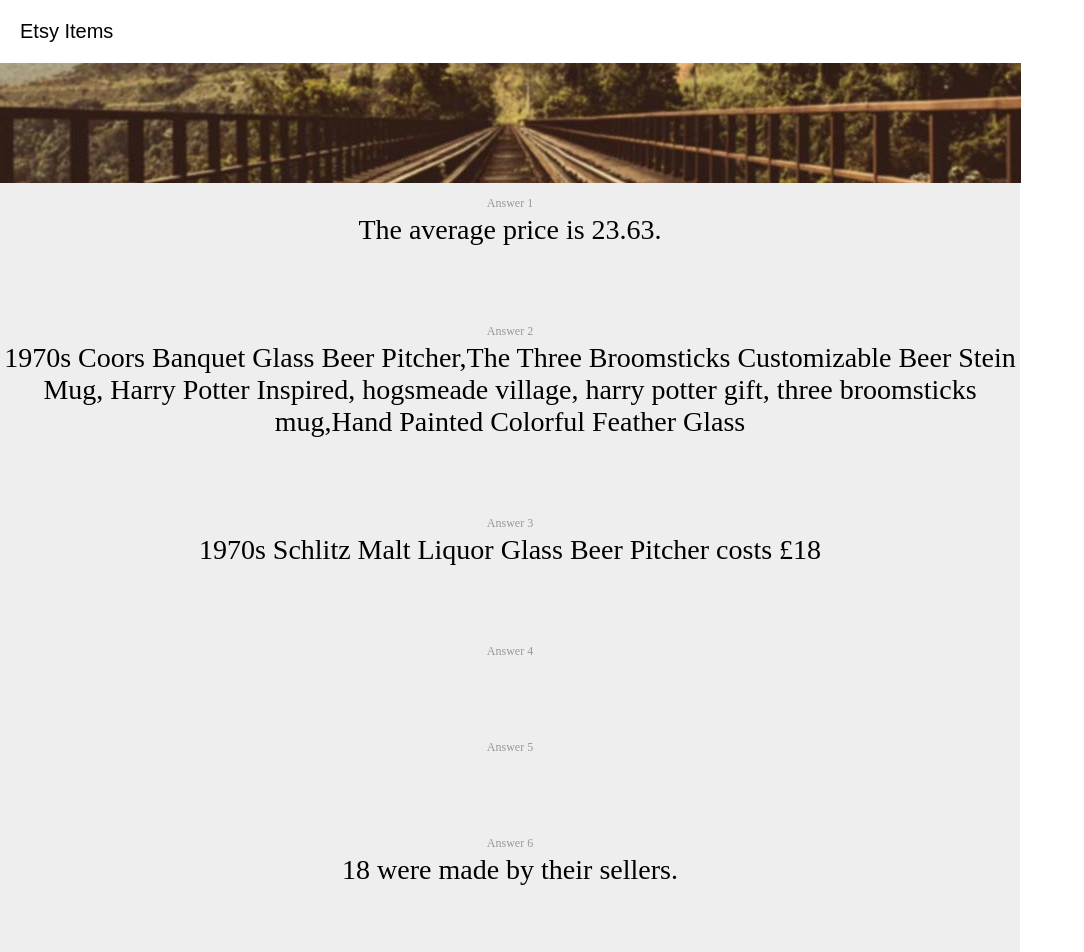
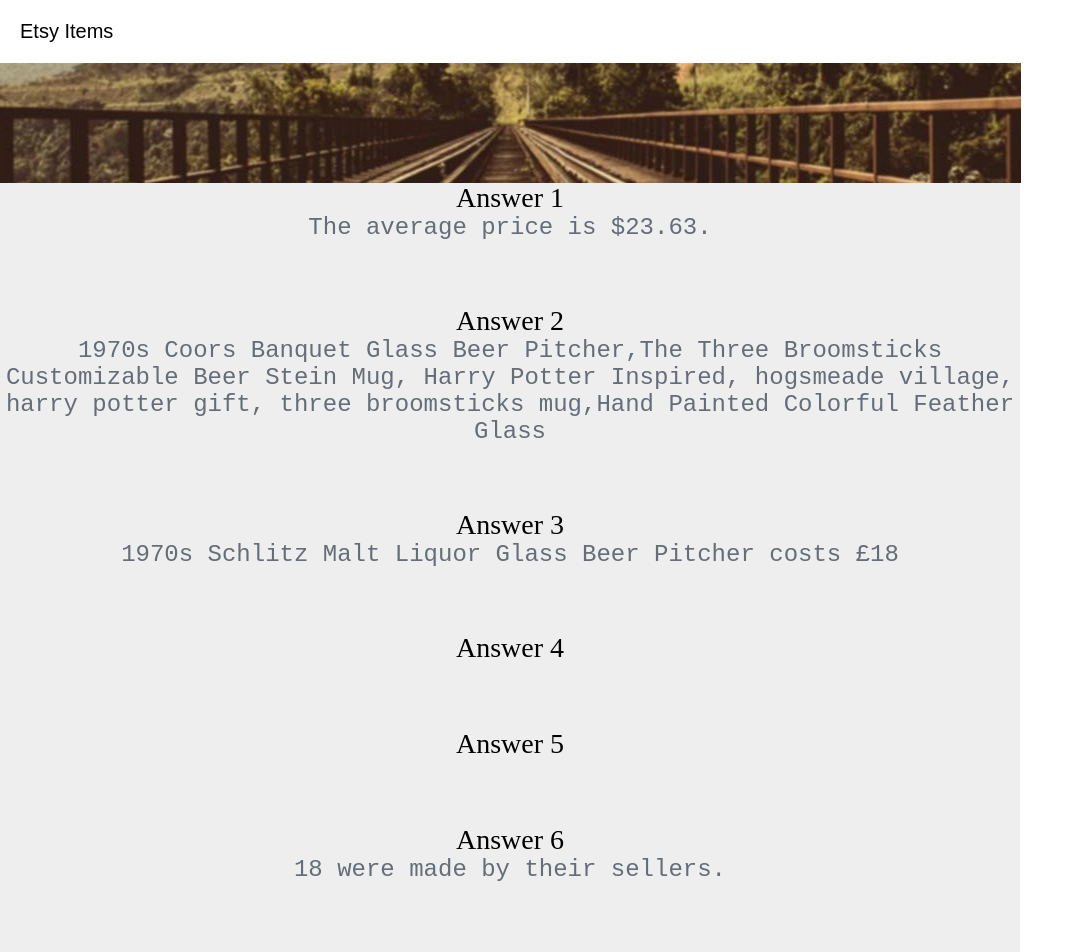
Before and after one commit to hconley6695/process_data_items, a plain HTML site: page index.html in a window 1280 px wide. Shown: the top 952 px of the page, without its empty margins (0-1084 px from the left). Drawn offline with Linux system fonts and the light colour scheme.

Commit message:
updated sass with font-family, used extend/inheritance in sass, updated comments in main.js

```diff
--- a/js/main.js
+++ b/js/main.js
@@ -1,8 +1,6 @@
 
 
-//introduce a variable named Sum which will add up all of the values of the properties of the objects within an array
-//introduce another variable average which will be defined by take that new value Sum and divide it by the number of values in the array
-//return the average
+
 var li1, li2, li3, li4, li5, li6;
 
 li1 = document.querySelector('.answer1');
@@ -12,6 +10,10 @@ li4 = document.querySelector('.answer4');
 li5 = document.querySelector('.answer5');
 li6 = document.querySelector('.answer6');
 
+//Question 1
+//introduce a variable named Sum which will add up all of the values of the properties of the objects within an array
+//introduce another variable average which will be defined by take that new value Sum and divide it by the number of values in the array
+//return the average
 
 var prices = items.map(function(product) {
 	return product.price;
@@ -24,11 +26,13 @@ var totalSum = prices.reduce(function (x, y) {
 var average = totalSum / prices.length;
  average.toFixed(2);
 
-li1.textContent = "The average price is " + average.toFixed(2) + ".";
+li1.textContent = "The average price is $" + average.toFixed(2) + ".";
 //answer1.textContent = "The average price is " + average.toFixed(2) + ".";
 //console.log(li1.textContent);
 //}
 
+
+//Question 2
 //second answer:  look at each value of price in the array items
 //filter out items that are below 14 and above 18
 //OR retain items that are above 14 but below 18
@@ -46,7 +50,7 @@ var namesOfObjects = productName.map(function(nameOfItem) {
 
 li2.textContent = namesOfObjects
 
-
+//Question 3
 //look at all of the objects in the array.
 //filter it to find the one that has the GBP currency code
 //give the title and price for that object
@@ -65,6 +69,8 @@ var priceOfBritItem = britishItem.map(function(cost) {
 });
 
 li3.textContent = nameOfBritItem + " costs £" + priceOfBritItem
+
+//Question 4
 //look at all objects in the array
 //filter to all objects with "wood" as material in the material array
 //give the title of those objects
@@ -86,14 +92,16 @@ li3.textContent = nameOfBritItem + " costs £" + priceOfBritItem
 //return nameOfWoodObject;
 
 
-
+//Question 5
 ///which items made of 8 or more materials?  List name, quantity of items and materials
 
 
 
 
-
+//Question 6
 //how many items made by their sellers
+//filter out all of the items whose who_made was i_did
+//find length of that new array to determine how many people made own items
 
 var itemBySeller = items.filter(function(allItems) {
 	if (allItems.who_made === "i_did") {
--- a/sass/main.scss
+++ b/sass/main.scss
@@ -1,3 +1,5 @@
+$font-family: monospace;
+
 body {
 	font-family: sans-serif;
 }
@@ -21,13 +23,36 @@ body {
 	font-family: serif;
 	font-size: 28px;
 	}
-	.footer {
+}
+
+	.answer1 {
+	font-size: 24px;
+	font-family: $font-family;
+	color: #656d78;}
+	.answer2 {
+		@extend .answer1;
+	}
+	.answer3 {
+		@extend .answer1;
+	}
+	.answer4 {
+		@extend .answer1;
+	}
+	.answer5 {
+		@extend .answer1;
+	}
+	.answer6 {
+		@extend .answer1;
+	}
+
+
+
+.footer {
 	width: 1020px;
 	height: 100px;
 	background-color: #4b494f;
 	text-align: center;
 	padding-top: 70px;
-	}
 	span {
 	font-size: 12px;
 	color: #999999;
```
Also changed, not shown: index.html (+1 -1 lines), css/main.css.
